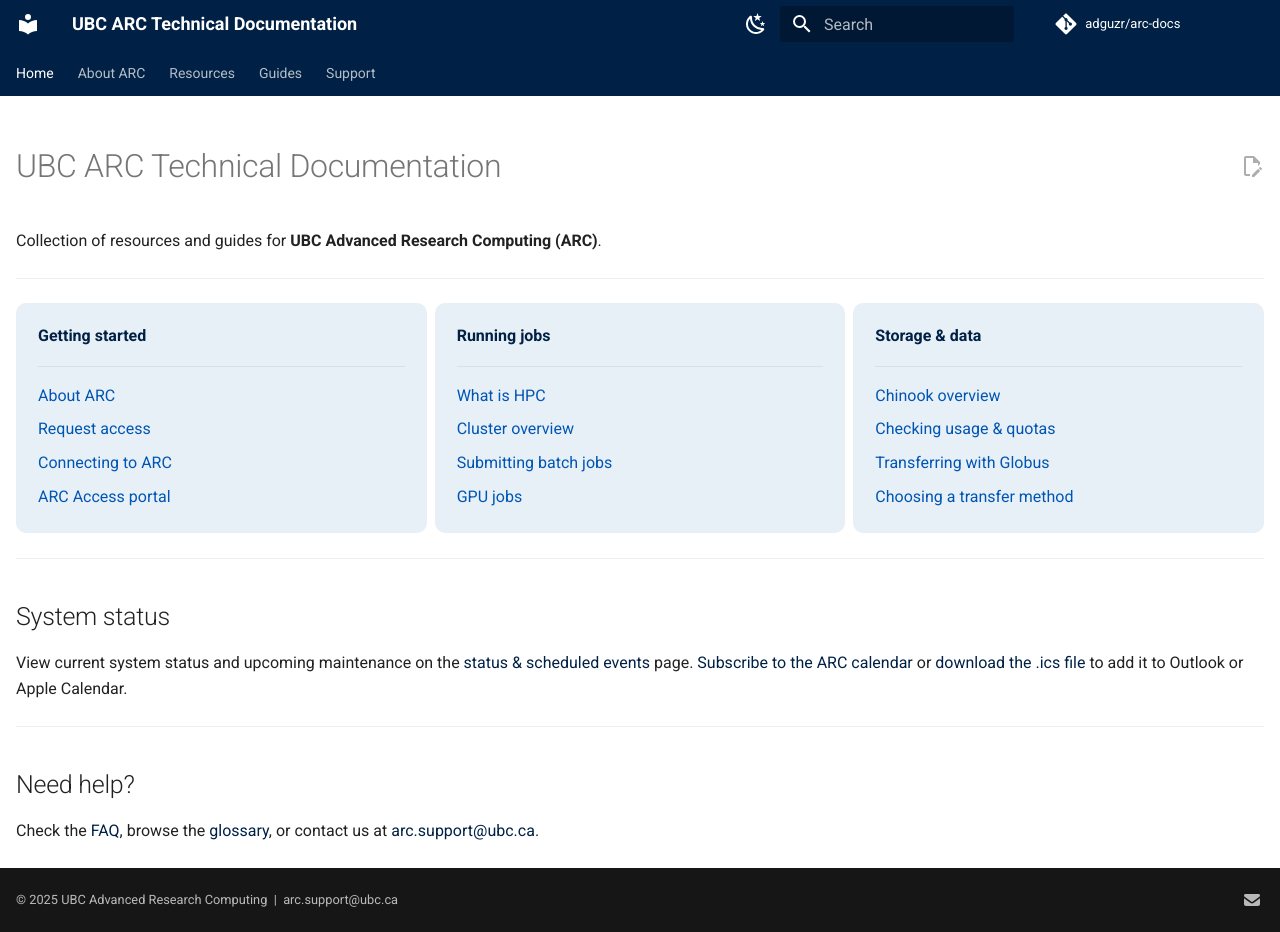
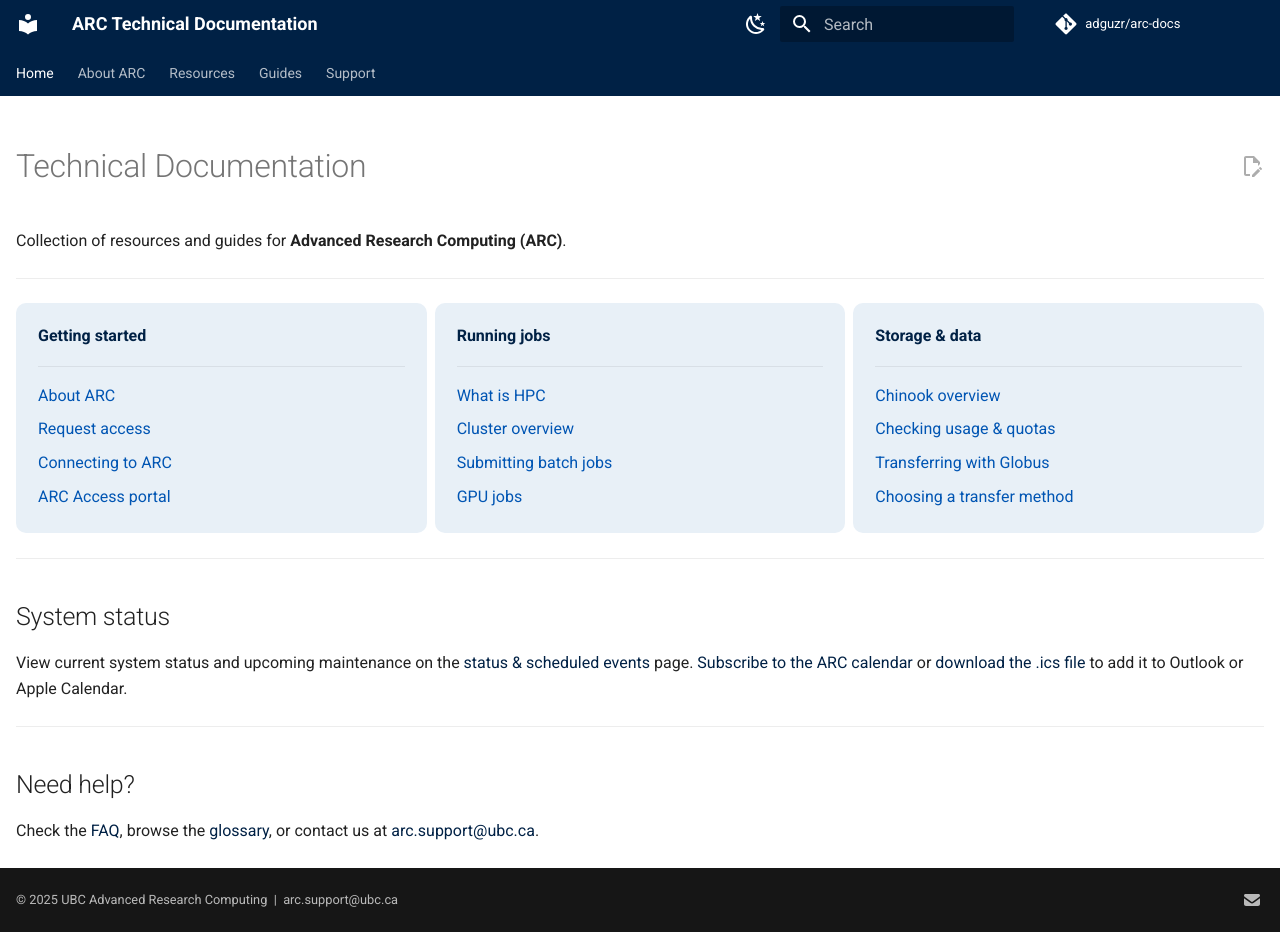
Before and after one commit to adguzr/arc-docs, an MkDocs documentation site: the page built from docs/index.md, in a window 1280 px wide and 932 px high. Built offline with MkDocs 1.6.1 and Material for MkDocs 9.7.7, drawn with Linux system fonts in a browser that asks for light colours; comment, search, counter and statistics services are not loaded.

Commit message:
update site

```diff
--- a/docs/index.md
+++ b/docs/index.md
@@ -4,9 +4,9 @@
   - toc
 ---
 
-# UBC ARC Technical Documentation
+# Technical Documentation
 
-Collection of resources and guides for **UBC Advanced Research Computing (ARC)**.
+Collection of resources and guides for **Advanced Research Computing (ARC)**.
 
 ---
 
--- a/mkdocs.yml
+++ b/mkdocs.yml
@@ -1,4 +1,4 @@
-site_name: UBC ARC Technical Documentation
+site_name: ARC Technical Documentation
 site_url: https://adguzr.github.io/arc-docs/
 repo_url: https://github.com/adguzr/arc-docs
 repo_name: adguzr/arc-docs
```
